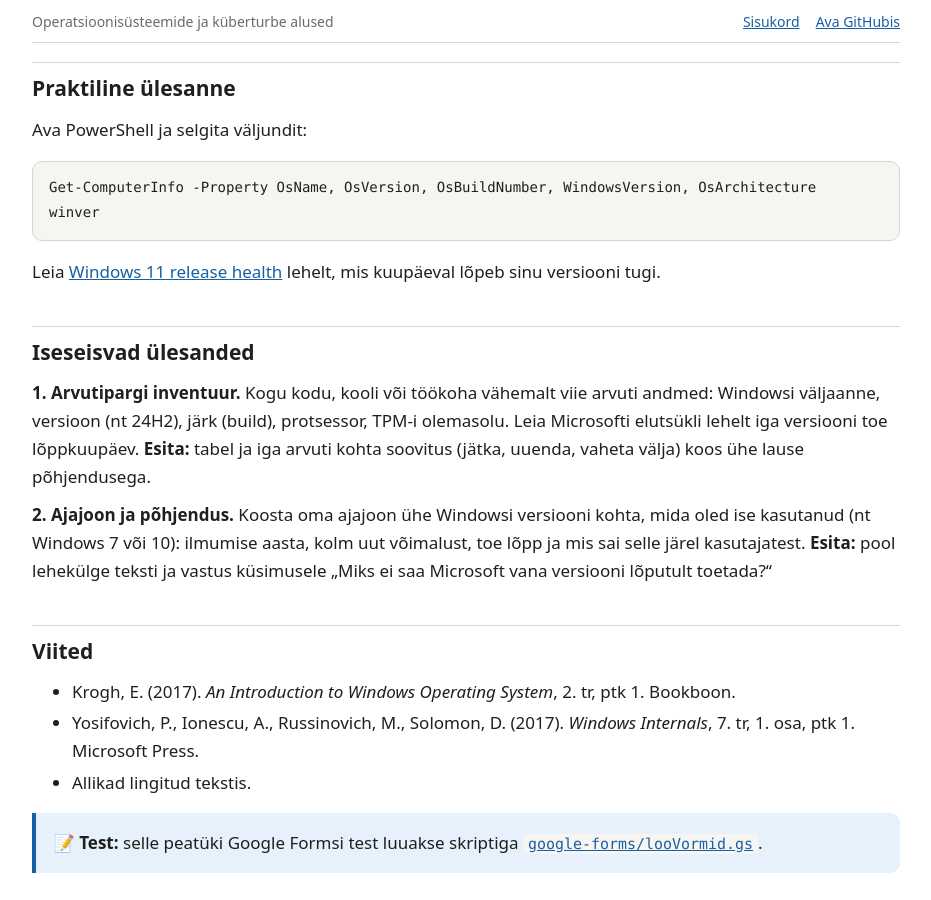
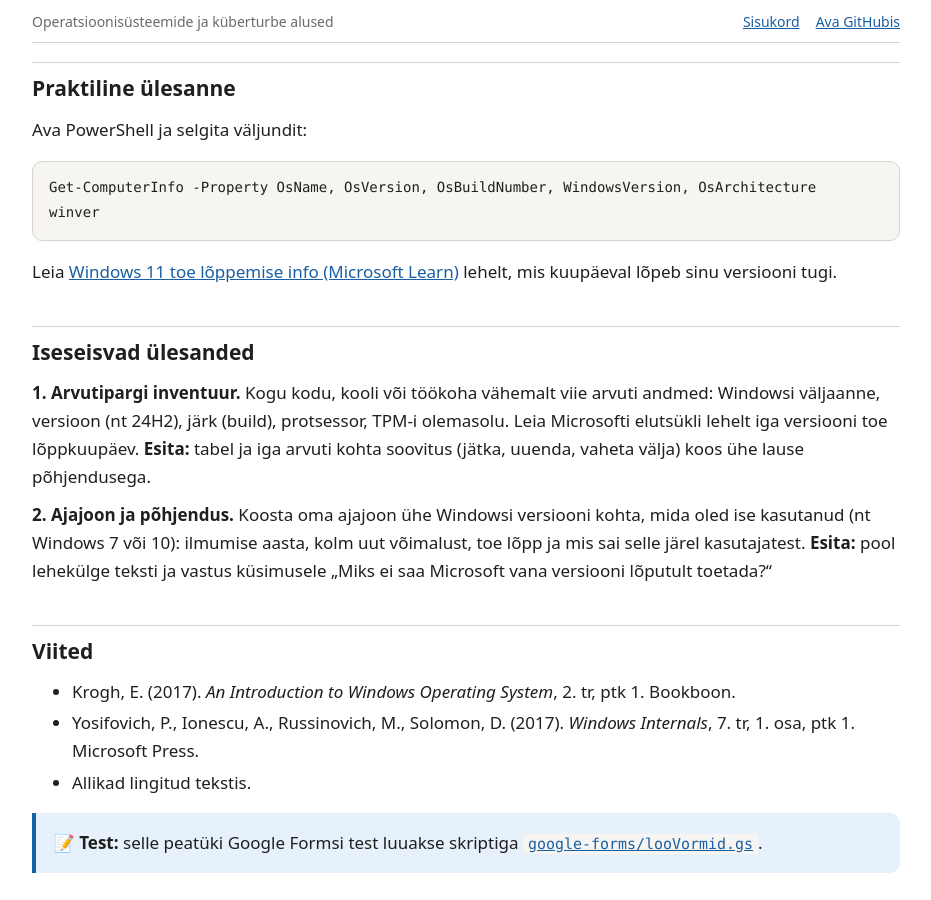
Before and after one commit to valdonolvak/Operatsioonis-steemi-ja-k-berturbe-alused, a Jekyll site: the page built from peatykid/01-windowsi-ajalugu.md, in a window 1280 px wide and 900 px high, scrolled down 17335 px. Shown: the whole window, without its empty margins (174-1105 px from the left). Built offline with Jekyll 4.4.1, drawn with Linux system fonts in a browser that asks for light colours; our own code applies the rules of GitHub Pages for plain Markdown files.

Commit message:
Revise link text for Windows 11 support info
Updated link text for Windows 11 support end date information.

````diff
--- a/peatykid/01-windowsi-ajalugu.md
+++ b/peatykid/01-windowsi-ajalugu.md
@@ -320,7 +320,7 @@ Get-ComputerInfo -Property OsName, OsVersion, OsBuildNumber, WindowsVersion, OsA
 winver
 ```
 
-Leia [Windows 11 release health]([https://learn.microsoft.com/windows/release-health/](https://learn.microsoft.com/en-us/windows/release-health/windows11-release-information)) lehelt, mis kuupäeval lõpeb sinu versiooni tugi.
+Leia [Windows 11 toe lõppemise info (Microsoft Learn)](https://learn.microsoft.com/en-us/windows/release-health/windows11-release-information)  lehelt, mis kuupäeval lõpeb sinu versiooni tugi.
 
 ### Iseseisvad ülesanded
 
````
